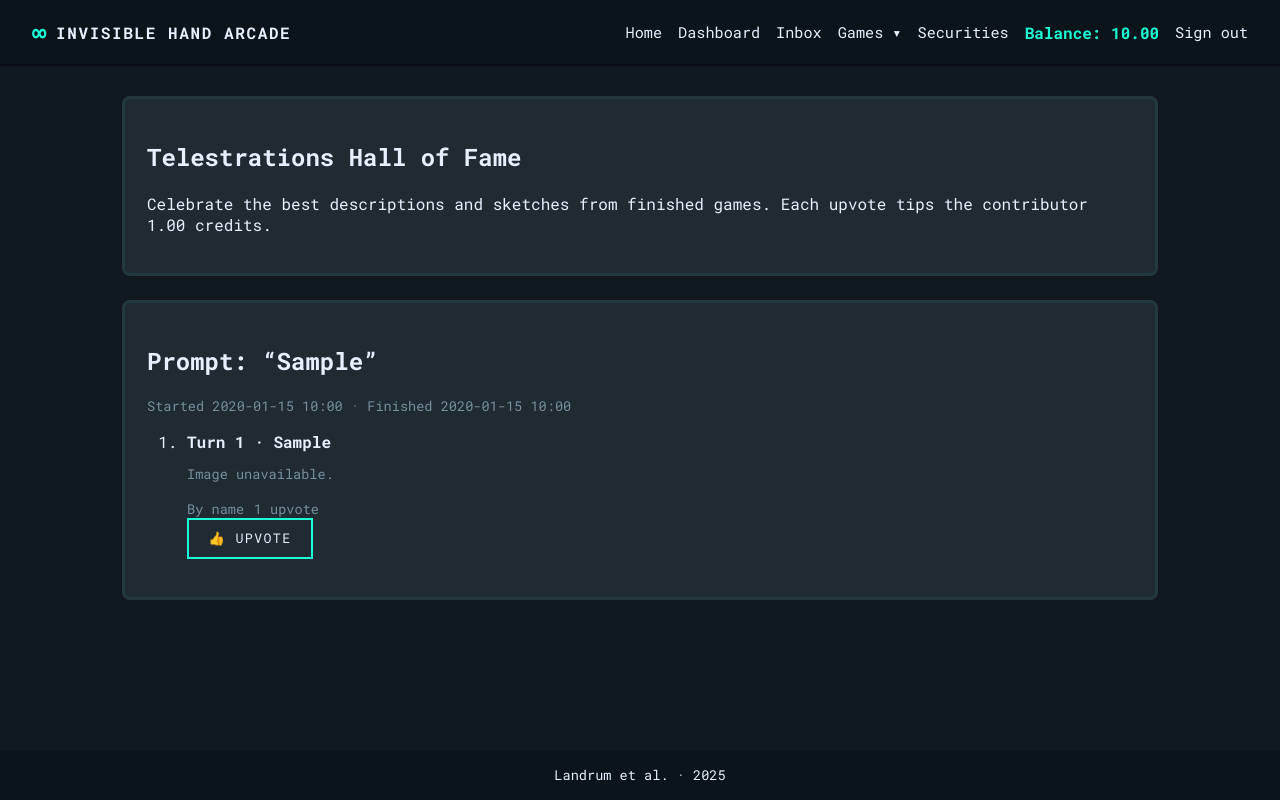
After one commit to landrumb/invisible-hand, a Flask app: page /games/telestrations/hall-of-fame in a window 1280 px wide. The commit adds this page. Run offline with Flask 3, Linux system fonts and the light colour scheme; a user stored in the database is signed in; tables that the repository leaves empty hold one stand-in row (values such as "Sample post").

Commit message:
Add telestrations game with hall of fame and model helpers

```diff
--- a/app/routes.py
+++ b/app/routes.py
@@ -20,6 +20,7 @@ from flask import (
     url_for,
 )
 from flask_login import current_user, login_required
+from sqlalchemy import func
 
 from . import db
 from .models import (
@@ -46,6 +47,9 @@ from .models import (
     ShareholderVoteBallot,
     ShareholderVoteOption,
     ShareholderVoteParticipant,
+    TelestrationEntry,
+    TelestrationGame,
+    TelestrationUpvote,
 )
 from .securities import (
     execute_equity_trade,
@@ -859,6 +863,7 @@ def play_game(game_key: str):
         "trivia": _handle_trivia_game,
         "newcomb": _handle_newcomb_game,
         "among_us": _handle_among_us_game,
+        "telestrations": _handle_telestrations_game,
     }
     handler = handlers.get(game.type)
     if handler is None:
@@ -1454,6 +1459,149 @@ def _handle_among_us_game(game, manager):
     )
 
 
+def _handle_telestrations_game(game, manager):
+    configured_turns = _get_telestrations_max_turns(game.params)
+    active_game = _find_active_telestration_game(current_user.id)
+
+    if request.method == "POST":
+        action = (request.form.get("action") or "").strip().lower()
+        if action == "start":
+            prompt = (request.form.get("prompt") or "").strip()
+            if active_game is not None:
+                flash("You already have a telestrations game in progress. Finish it before starting another.", "warning")
+            elif not prompt:
+                flash("Provide a word or short phrase to start the game.", "warning")
+            elif len(prompt) > 120:
+                flash("Keep the starting prompt under 120 characters.", "warning")
+            else:
+                new_game = TelestrationGame(
+                    creator=current_user,
+                    prompt=prompt,
+                    max_turns=configured_turns,
+                    turns_taken=1,
+                )
+                first_entry = TelestrationEntry(
+                    game=new_game,
+                    contributor=current_user,
+                    turn_index=1,
+                    entry_type="description",
+                    text_content=prompt,
+                )
+                db.session.add(new_game)
+                db.session.add(first_entry)
+                db.session.commit()
+                flash("Game started! The drawing relay is waiting for the next player.", "success")
+                return redirect(url_for("main.telestrations_play", game_id=new_game.id))
+        elif action == "join":
+            selection = _pick_telestration_game_for_user(current_user)
+            if selection is None:
+                flash("No active telestrations games need your help right now. Check back soon!", "info")
+            else:
+                return redirect(url_for("main.telestrations_play", game_id=selection.id))
+        else:
+            flash("We couldn't determine that action.", "warning")
+
+    active_count = _telestrations_active_query().count()
+    active_game = _find_active_telestration_game(current_user.id)
+    return render_template(
+        "games/telestrations.html",
+        game=game,
+        active_count=active_count,
+        max_turns=configured_turns,
+        active_game=active_game,
+        upvote_reward=_get_telestrations_upvote_reward(game.params),
+    )
+
+
+def _telestrations_active_query():
+    return TelestrationGame.query.filter(
+        TelestrationGame.completed_at.is_(None),
+        TelestrationGame.turns_taken < TelestrationGame.max_turns,
+    )
+
+
+def _find_active_telestration_game(user_id: int):
+    if not user_id:
+        return None
+    return (
+        _telestrations_active_query()
+        .filter(TelestrationGame.creator_id == user_id)
+        .order_by(TelestrationGame.created_at.desc())
+        .first()
+    )
+
+
+def _pick_telestration_game_for_user(user):
+    query = _telestrations_active_query()
+    if not getattr(user, "id", None):
+        return query.order_by(func.random()).first()
+    subquery = (
+        db.session.query(TelestrationEntry.game_id)
+        .filter(TelestrationEntry.contributor_id == user.id)
+        .subquery()
+    )
+    query = query.filter(~TelestrationGame.id.in_(subquery))
+    query = query.filter(TelestrationGame.creator_id != user.id)
+    return query.order_by(func.random()).first()
+
+
+def _get_telestrations_max_turns(params: Optional[dict] = None) -> int:
+    default_value = 8
+    if isinstance(params, dict):
+        try:
+            candidate = int(params.get("max_turns", default_value) or default_value)
+        except (TypeError, ValueError):
+            candidate = default_value
+        default_value = candidate
+    raw_setting = AppSetting.get("telestrations_max_turns", None)
+    if raw_setting:
+        try:
+            value = int(raw_setting)
+        except (TypeError, ValueError):
+            value = default_value
+    else:
+        value = default_value
+    return max(2, value)
+
+
+def _get_telestrations_upvote_reward(params: Optional[dict] = None) -> float:
+    default_value = 1.0
+    if isinstance(params, dict):
+        try:
+            candidate = float(params.get("upvote_reward", default_value) or default_value)
+        except (TypeError, ValueError):
+            candidate = default_value
+        default_value = candidate
+    raw_setting = AppSetting.get("telestrations_upvote_reward", None)
+    if raw_setting:
+        try:
+            value = float(raw_setting)
+        except (TypeError, ValueError):
+            value = default_value
+    else:
+        value = default_value
+    return max(0.0, value)
+
+
+def _notify_telestration_completed(game: TelestrationGame) -> None:
+    participants: List[User] = []
+    seen_ids: Set[int] = set()
+    for entry in game.entries:
+        if entry.contributor_id in seen_ids or entry.contributor is None:
+            continue
+        participants.append(entry.contributor)
+        seen_ids.add(entry.contributor_id)
+    link = url_for("main.telestrations_hall_of_fame")
+    _create_alert(
+        game.creator,
+        participants,
+        "One of your telestrations games wrapped up! See how the chain ended.",
+        title="Telestrations complete",
+        category="telestrations",
+        payload={"game_id": game.id, "url": link},
+    )
+
+
 def _submit_reaction_game(game, manager):
     multiplier = _activate_game_context(game.key)
     if not request.is_json:
@@ -1556,6 +1704,153 @@ def _submit_among_us_task(game, manager):
         return jsonify({"category": "success" if payout > 0 else "info", "message": message, "payout": payout})
 
     return jsonify({"error": "Unknown task."}), 400
+
+
+@bp.route("/games/telestrations/status")
+@login_required
+def telestrations_status():
+    count = _telestrations_active_query().count()
+    return jsonify({"active_games": count})
+
+
+@bp.route("/games/telestrations/session/<int:game_id>", methods=["GET", "POST"])
+@login_required
+def telestrations_play(game_id: int):
+    game = TelestrationGame.query.get_or_404(game_id)
+    if not game.is_active() and request.method == "GET":
+        flash("This telestrations game has wrapped up. Visit the hall of fame to see the results.", "info")
+        return redirect(url_for("main.telestrations_hall_of_fame"))
+
+    last_entry = game.entries[-1] if game.entries else None
+    expected_type = "image" if game.turns_taken % 2 == 1 else "description"
+    user_has_played = any(entry.contributor_id == current_user.id for entry in game.entries)
+    can_contribute = game.is_active() and not user_has_played
+
+    if request.method == "POST":
+        if not can_contribute:
+            flash("This round can't accept another contribution from you.", "warning")
+            return redirect(url_for("main.play_game", game_key="telestrations"))
+
+        next_turn = game.turns_taken + 1
+        new_entry: Optional[TelestrationEntry] = None
+        if expected_type == "description":
+            description = (request.form.get("description") or "").strip()
+            if not description:
+                flash("Add a brief description before submitting.", "warning")
+                return redirect(url_for("main.telestrations_play", game_id=game.id))
+            new_entry = TelestrationEntry(
+                game=game,
+                contributor=current_user,
+                turn_index=next_turn,
+                entry_type="description",
+                text_content=description,
+            )
+        else:
+            image_file = request.files.get("image")
+            if image_file is None or not image_file.filename:
+                flash("Upload a quick sketch or snapshot for this clue.", "warning")
+                return redirect(url_for("main.telestrations_play", game_id=game.id))
+            data = image_file.read()
+            if not data:
+                flash("We couldn't read that image. Try again.", "warning")
+                return redirect(url_for("main.telestrations_play", game_id=game.id))
+            if len(data) > 3_000_000:
+                flash("Images must be smaller than 3MB.", "warning")
+                return redirect(url_for("main.telestrations_play", game_id=game.id))
+            mime_type = image_file.mimetype or "image/png"
+            if not mime_type.lower().startswith("image/"):
+                flash("Only image uploads are supported for telestrations rounds.", "warning")
+                return redirect(url_for("main.telestrations_play", game_id=game.id))
+            new_entry = TelestrationEntry(
+                game=game,
+                contributor=current_user,
+                turn_index=next_turn,
+                entry_type="image",
+                image_data=data,
+                image_mime_type=mime_type,
+            )
+
+        if new_entry is None:
+            flash("We couldn't record that move.", "error")
+            return redirect(url_for("main.telestrations_play", game_id=game.id))
+
+        db.session.add(new_entry)
+        game.turns_taken = next_turn
+        finished = False
+        if game.turns_taken >= game.max_turns:
+            finished = True
+            game.completed_at = datetime.utcnow()
+        db.session.commit()
+        if finished:
+            _notify_telestration_completed(game)
+            db.session.commit()
+            flash("That completed the chain! Everyone has been notified.", "success")
+            return redirect(url_for("main.telestrations_hall_of_fame"))
+        flash("Thanks for adding to the chain!", "success")
+        return redirect(url_for("main.play_game", game_key="telestrations"))
+
+    turn_index = min(game.turns_taken + 1, game.max_turns)
+    return render_template(
+        "games/telestrations_play.html",
+        game=game,
+        last_entry=last_entry,
+        expected_type=expected_type,
+        can_contribute=can_contribute,
+        user_has_played=user_has_played,
+        turn_index=turn_index,
+    )
+
+
+@bp.route("/games/telestrations/hall-of-fame")
+@login_required
+def telestrations_hall_of_fame():
+    games = (
+        TelestrationGame.query.filter(TelestrationGame.completed_at.isnot(None))
+        .order_by(TelestrationGame.completed_at.desc())
+        .all()
+    )
+    voted_entries: Set[int] = set()
+    if getattr(current_user, "id", None):
+        voted_entries = {
+            vote.entry_id
+            for vote in TelestrationUpvote.query.filter_by(voter_id=current_user.id).all()
+        }
+    return render_template(
+        "games/telestrations_hall_of_fame.html",
+        games=games,
+        voted_entries=voted_entries,
+        upvote_reward=_get_telestrations_upvote_reward(),
+    )
+
+
+@bp.route("/games/telestrations/entries/<int:entry_id>/upvote", methods=["POST"])
+@login_required
+def telestrations_upvote(entry_id: int):
+    entry = TelestrationEntry.query.get_or_404(entry_id)
+    if entry.contributor_id == current_user.id:
+        flash("You can't upvote your own contribution.", "warning")
+        return redirect(request.referrer or url_for("main.telestrations_hall_of_fame"))
+
+    existing = TelestrationUpvote.query.filter_by(entry_id=entry.id, voter_id=current_user.id).first()
+    if existing is not None:
+        flash("You've already upvoted this entry.", "info")
+        return redirect(request.referrer or url_for("main.telestrations_hall_of_fame"))
+
+    vote = TelestrationUpvote(entry=entry, voter_id=current_user.id)
+    db.session.add(vote)
+    reward_base = _get_telestrations_upvote_reward()
+    multiplier = _activate_game_context("telestrations")
+    reward = round(max(0.0, reward_base * multiplier), 2)
+    if reward > 0 and entry.contributor is not None:
+        record_transaction(entry.contributor, reward, "Telestrations upvote reward")
+    else:
+        db.session.commit()
+    flash(
+        "Thanks for cheering on that clue!" + (f" You tipped the artist {reward:.2f} credits." if reward > 0 else ""),
+        "success",
+    )
+    return redirect(request.referrer or url_for("main.telestrations_hall_of_fame"))
+
 
 @bp.route("/casino")
 @login_required
--- /dev/null
+++ b/app/templates/games/telestrations_hall_of_fame.html
@@ -0,0 +1,57 @@
+{% extends "base.html" %}
+{% block title %}Telestrations Hall of Fame · Invisible Hand Arcade{% endblock %}
+{% block content %}
+<section class="panel wide">
+  <h1>Telestrations Hall of Fame</h1>
+  <p>
+    Celebrate the best descriptions and sketches from finished games. Each upvote tips the contributor
+    {{ '%.2f'|format(upvote_reward) }} credits.
+  </p>
+</section>
+
+{% if games %}
+  {% for game in games %}
+    <article class="panel wide telestration-run">
+      <header>
+        <h2>Prompt: “{{ game.prompt }}”</h2>
+        <p class="muted">
+          Started {{ game.created_at.strftime('%Y-%m-%d %H:%M') }} · Finished {{ game.completed_at.strftime('%Y-%m-%d %H:%M') if game.completed_at else '—' }}
+        </p>
+      </header>
+      <ol class="telestration-sequence">
+        {% for entry in game.entries %}
+          <li class="telestration-entry telestration-entry-{{ entry.entry_type }}">
+            <header>
+              <strong>Turn {{ entry.turn_index }} · {{ entry.entry_type|capitalize }}</strong>
+            </header>
+            <div class="telestration-body">
+              {% if entry.entry_type == 'description' %}
+                <p>{{ entry.text_content }}</p>
+              {% else %}
+                {% set image_url = entry.image_data_url() %}
+                {% if image_url %}
+                  <img src="{{ image_url }}" alt="Turn {{ entry.turn_index }} drawing" class="telestration-image" />
+                {% else %}
+                  <p class="muted">Image unavailable.</p>
+                {% endif %}
+              {% endif %}
+            </div>
+            <footer class="telestration-footer">
+              <span class="muted">By {{ entry.contributor_prefix() }}</span>
+              <span class="muted">{{ entry.upvote_count() }} upvote{{ '' if entry.upvote_count() == 1 else 's' }}</span>
+              <form method="post" action="{{ url_for('main.telestrations_upvote', entry_id=entry.id) }}">
+                {% set disabled = (entry.contributor_id == current_user.id) or (entry.id in voted_entries) %}
+                <button class="button small" type="submit" {% if disabled %}disabled{% endif %}>👍 Upvote</button>
+              </form>
+            </footer>
+          </li>
+        {% endfor %}
+      </ol>
+    </article>
+  {% endfor %}
+{% else %}
+  <section class="panel wide">
+    <p class="muted">No completed games yet. Start a chain to fill the gallery!</p>
+  </section>
+{% endif %}
+{% endblock %}
--- a/app/templates/inbox.html
+++ b/app/templates/inbox.html
@@ -50,6 +50,12 @@
                 </div>
                 <p class="muted">Total eligible shares: {{ '%.2f'|format(total) }}</p>
               </div>
+            {% elif alert.category == 'telestrations' %}
+              <p>
+                <a class="button secondary" href="{{ payload.get('url') or url_for('main.telestrations_hall_of_fame') }}">
+                  View telestrations hall of fame
+                </a>
+              </p>
             {% endif %}
             {% if receipt.read_at %}
               <span class="muted">Read {{ receipt.read_at.strftime('%Y-%m-%d %H:%M') }}</span>
```
Also changed, not shown: app/config/games.toml (+9 -0 lines), app/models.py (+75 -0 lines), app/templates/games/telestrations.html (added, +88 -0 lines), app/templates/games/telestrations_play.html (added, +45 -0 lines), tests/conftest.py (+12 -8 lines), tests/test_telestrations.py (added, +48 -0 lines).
